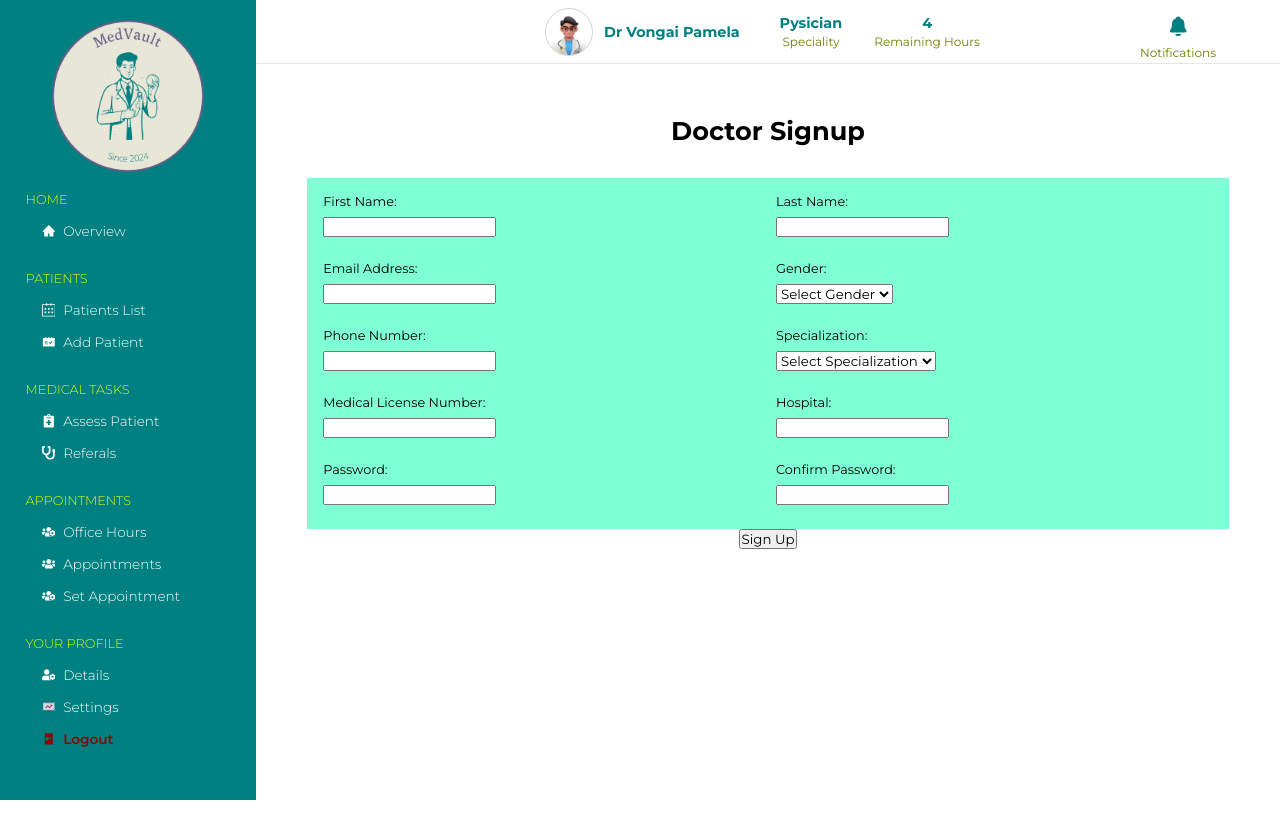
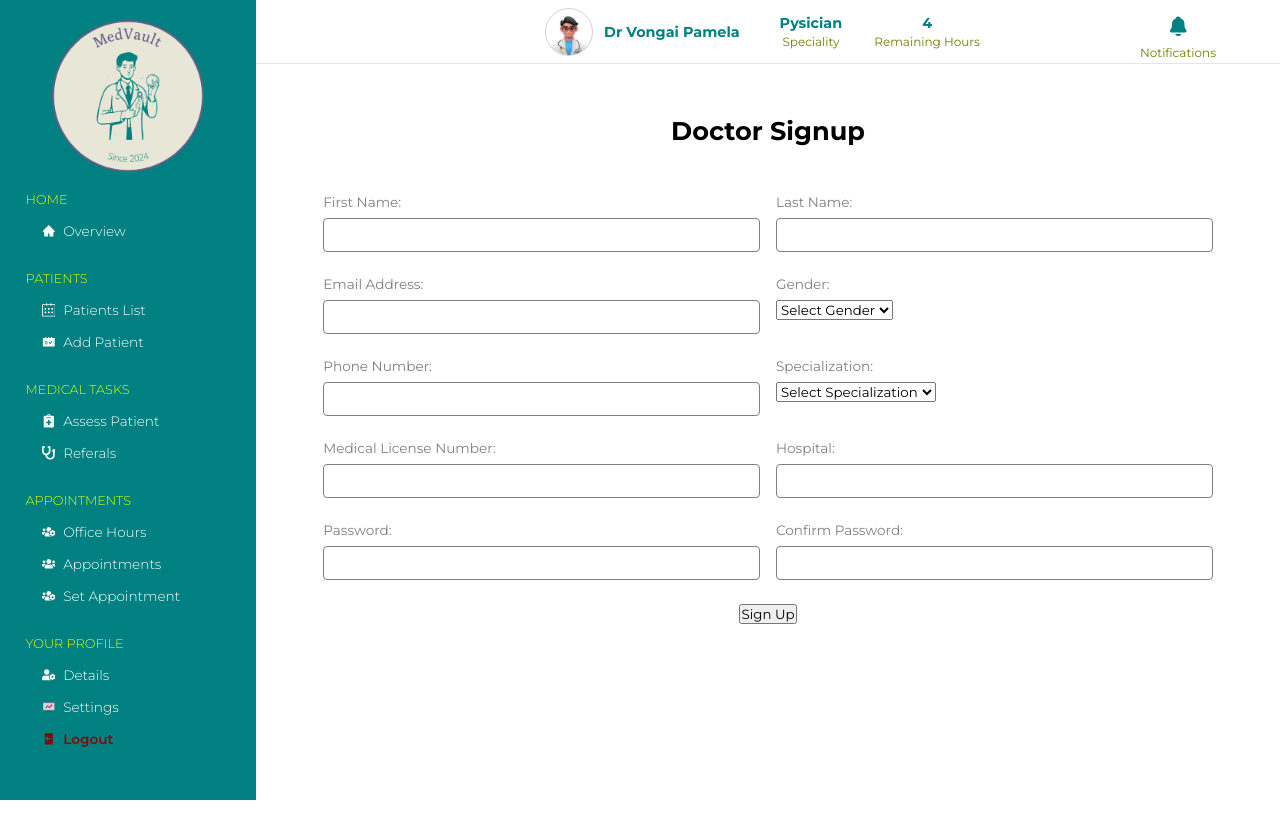
Before and after one commit to Amen-Musingarimi/medvault, a React (Create React App) app: page / in a window 1280 px wide. Shown: the top 838 px of the page. Built offline with nearby package versions, Linux system fonts and the light colour scheme.

Commit message:
Style the labels and input fields

```diff
--- a/src/components/auth/signup/SignUp.jsx
+++ b/src/components/auth/signup/SignUp.jsx
@@ -83,7 +83,7 @@ const DoctorSignup = () => {
             <div className={classes.error_message}>{formError}</div>
           )}
           <div className="form-control">
-            <label>First Name:</label>
+            <label className="form-label">First Name:</label>
             <input
               type="text"
               name="firstName"
@@ -94,7 +94,7 @@ const DoctorSignup = () => {
             <p className={classes.errorMessage}></p>
           </div>
           <div className="form-control">
-            <label>Last Name:</label>
+            <label className="form-label">Last Name:</label>
             <input
               type="text"
               name="lastName"
@@ -106,7 +106,7 @@ const DoctorSignup = () => {
           </div>
 
           <div className="form-control">
-            <label>Email Address:</label>
+            <label className="form-label">Email Address:</label>
             <input
               type="email"
               name="emailAddress"
@@ -116,7 +116,7 @@ const DoctorSignup = () => {
             <p className={classes.errorMessage}></p>
           </div>
           <div className="form-control">
-            <label>Gender:</label>
+            <label className="form-label">Gender:</label>
             <select
               name="gender"
               value={formData.gender}
@@ -129,7 +129,7 @@ const DoctorSignup = () => {
             <p className={classes.errorMessage}></p>
           </div>
           <div className="form-control">
-            <label>Phone Number:</label>
+            <label className="form-label">Phone Number:</label>
             <input
               type="text"
               name="phoneNumber"
@@ -140,7 +140,7 @@ const DoctorSignup = () => {
             <p className={classes.errorMessage}></p>
           </div>
           <div className="form-control">
-            <label>Specialization:</label>
+            <label className="form-label">Specialization:</label>
 
             <select
               name="specialization"
@@ -157,7 +157,7 @@ const DoctorSignup = () => {
             <p className={classes.errorMessage}></p>
           </div>
           <div className="form-control">
-            <label>Medical License Number:</label>
+            <label className="form-label">Medical License Number:</label>
             <input
               type="text"
               name="medicalLicenseNumber"
@@ -167,7 +167,7 @@ const DoctorSignup = () => {
             <p className={classes.errorMessage}></p>
           </div>
           <div className="form-control">
-            <label>Hospital:</label>
+            <label className="form-label">Hospital:</label>
             <input
               type="text"
               name="hospital"
@@ -177,7 +177,7 @@ const DoctorSignup = () => {
             <p className={classes.errorMessage}></p>
           </div>
           <div className="form-control">
-            <label>Password:</label>
+            <label className="form-label">Password:</label>
             <input
               type="password"
               name="password"
@@ -187,7 +187,7 @@ const DoctorSignup = () => {
             <p className={classes.errorMessage}></p>
           </div>
           <div className="form-control">
-            <label>Confirm Password:</label>
+            <label className="form-label">Confirm Password:</label>
             <input
               type="password"
               name="confirmPassword"
--- a/src/components/auth/signup/SignUp.modules.css
+++ b/src/components/auth/signup/SignUp.modules.css
@@ -17,7 +17,7 @@
 .form-sections {
   display: grid;
   grid-template-columns: repeat(2, 1fr);
-  background-color: aquamarine;
+  /* background-color: aquamarine; */
   width: 100%;
   gap: 1rem;
   padding: 1rem;
@@ -35,4 +35,21 @@
   align-items: flex-start;
   justify-content: flex-start;
   gap: 0.5rem;
+  width: 100%;
 }
+
+.form-label {
+  font-size: 0.85rem;
+  color: gray;
+}
+
+.form-control input {
+  width: 100%;
+  border: 1px solid gray;
+  padding: 0.5rem;
+  border-radius: 4px;
+}
+
+.form-control input:focus {
+  outline: 1px solid green;
+}
```
